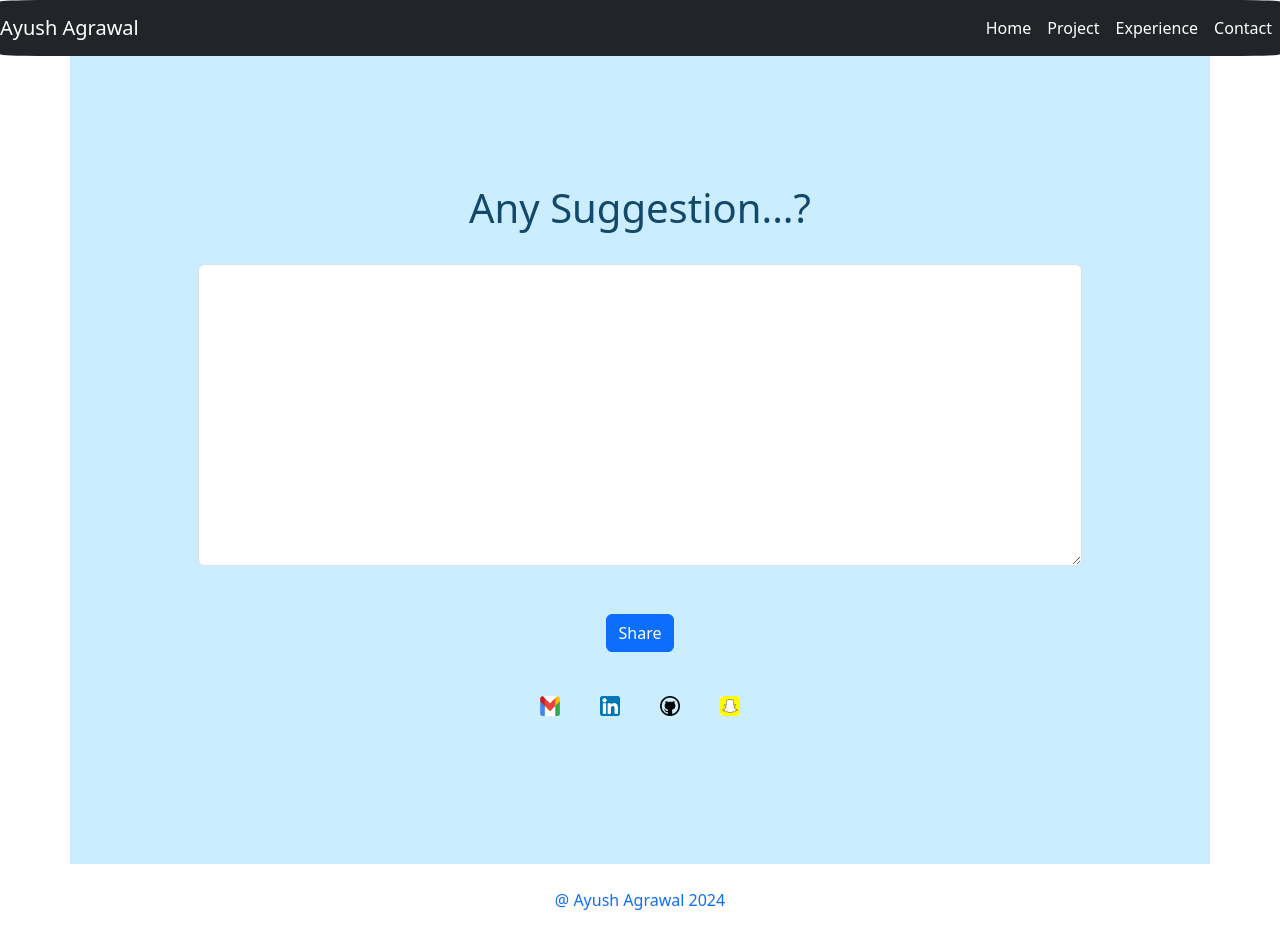
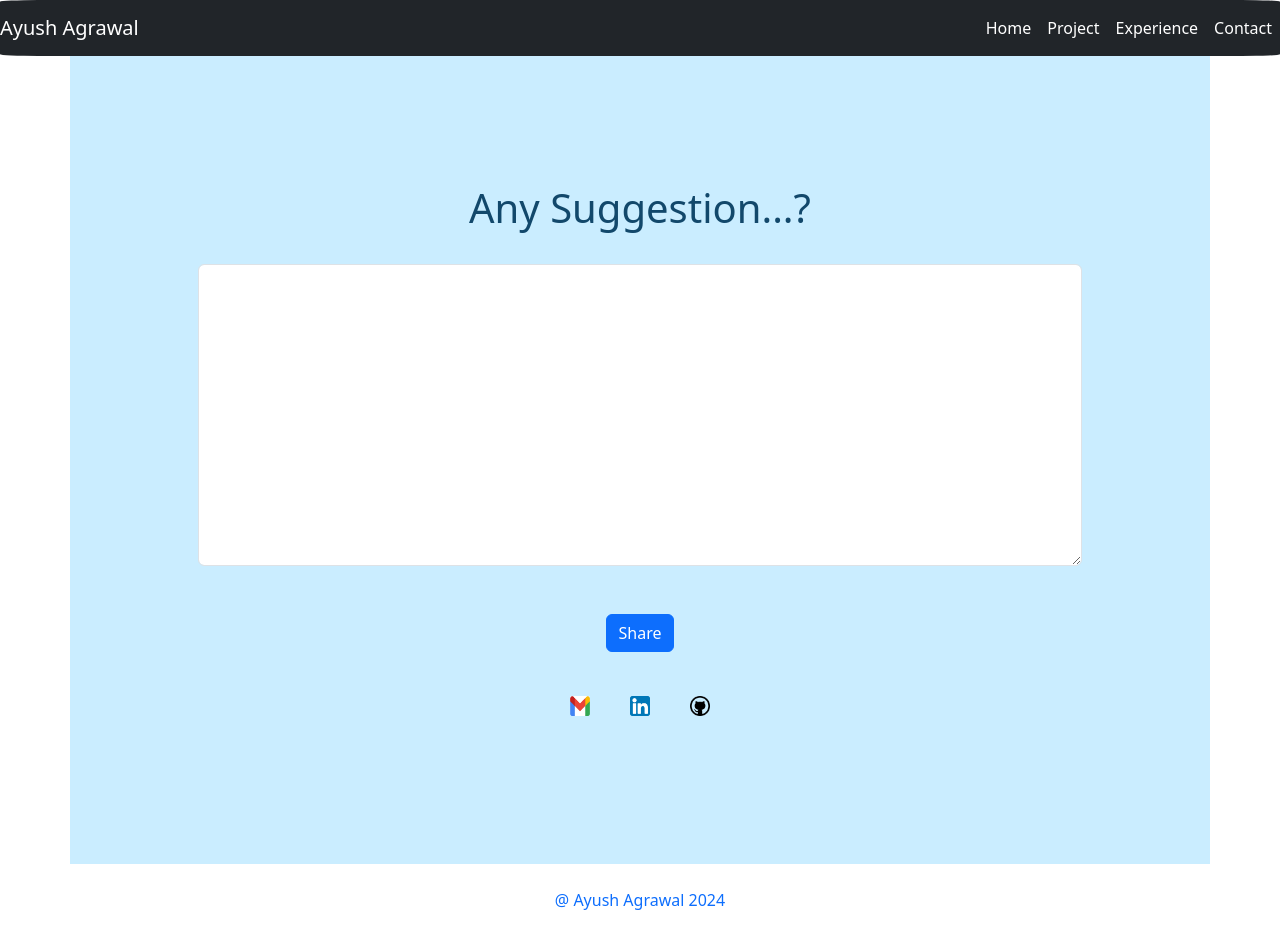
Before and after one commit to Ayush4398/Ayush_Agrawal_portfolio, a React (Create React App) app: page /contact in a window 1280 px wide. Built offline with nearby package versions, Linux system fonts and the light colour scheme.

Commit message:
Update contact.jsx

```diff
--- a/src/components/contact.jsx
+++ b/src/components/contact.jsx
@@ -16,7 +16,6 @@ function contact(){
     <a href="mailto: agarwalayush1998@gmail.com"><img className="contacticon" src="doc/gmail.jpg" alt=""/></a>
     <a href="https://www.linkedin.com/in/ayush-agrawal-56b48b216/"><img className="contacticon" src="doc/linkedin.png" alt=""/></a>
     <a href="https://https://github.com/Ayush4398"><img className="contacticon" src="doc/github.png" alt=""/></a>
-    <a href="https://www.snapchat.com/add/agarwalayush04"><img className="contacticon" src="doc/snap.jpg" alt=""/></a>
     </div>
   </>
     );
```
